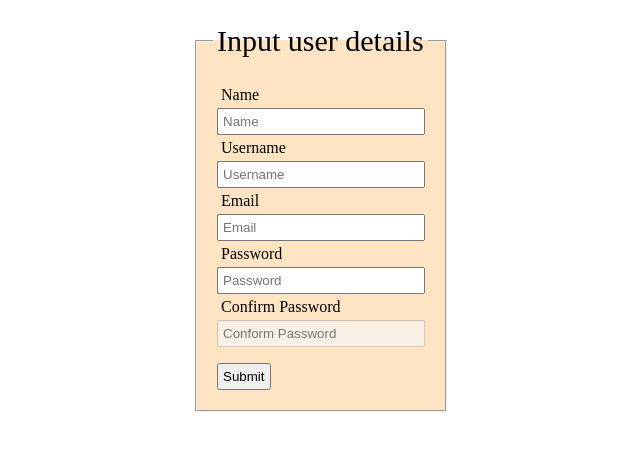
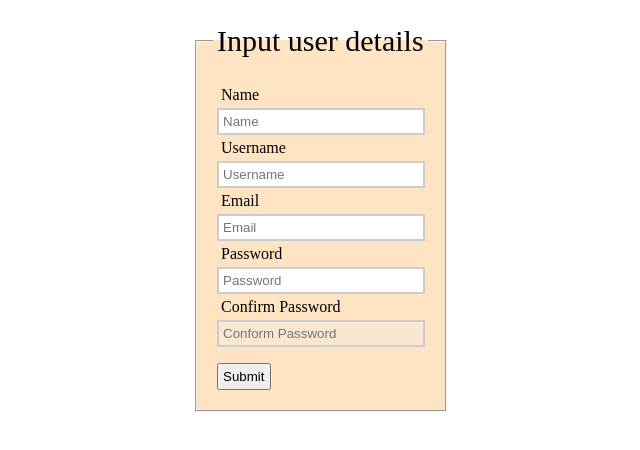
Before and after one commit to vegJoe/Account-registration, a plain HTML site: page index.html in a window 1280 px wide. Shown: the whole page, without its empty margins (319-959 px from the left). Drawn offline with Linux system fonts and the light colour scheme.

Commit message:
Added Dimitris solution for colorized border on password field

```diff
--- a/index.css
+++ b/index.css
@@ -32,10 +32,14 @@ legend {
 
 .password-green {
     border-color: green !important;
-    color: green;
 }
 
 .password-red {
     border-color: red !important;
-    color: red;
 }
+
+input {
+    border: 2px solid #ccc;
+
+    outline: none;
+}
```
